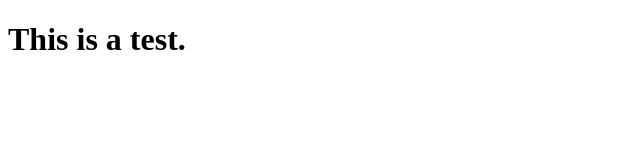
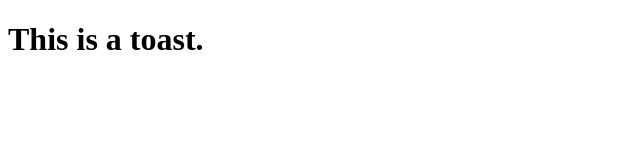
Before and after one commit to instantMash/Git-Test, a plain HTML site: page index.html in a window 1280 px wide. Shown: the full height of the page, 0-640 px from the left. Drawn offline with Linux system fonts and the light colour scheme.

Commit message:
Changed test to toast.

```diff
--- a/index.html
+++ b/index.html
@@ -8,7 +8,7 @@
 </head>
 <body>
 
-<h1>This is a test.</h1>
+<h1>This is a toast.</h1>
 
 </body>
 </html>
```
